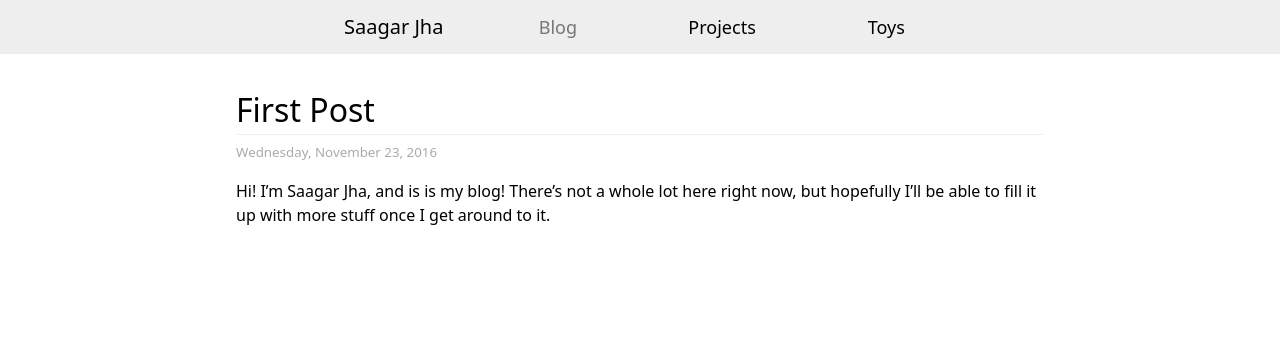
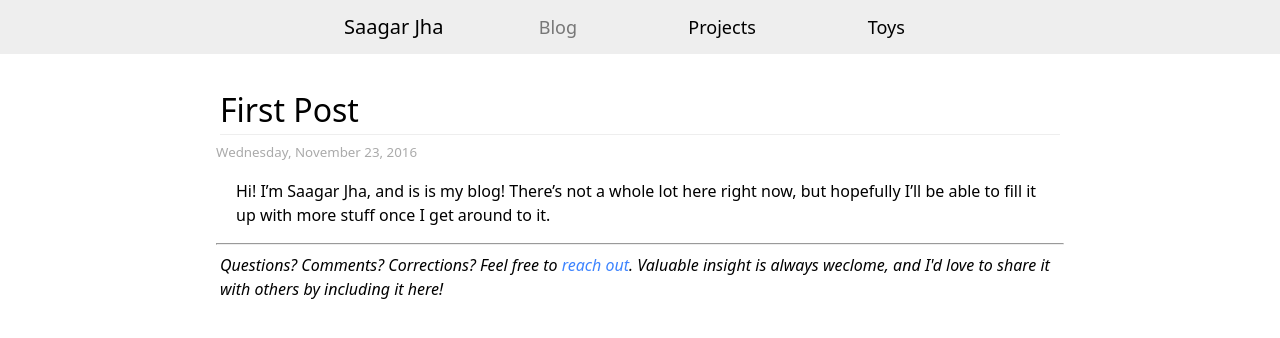
Before and after one commit to saagarjha/saagarjha.github.io, a Jekyll site: the page built from _posts/2016-11-23-first-post/2016-11-23-first-post.md, in a window 1280 px wide. Shown: the top 338 px of the page. Built offline with Jekyll 4.4.1, drawn with Linux system fonts in a browser that asks for light colours.

Commit message:
Update post layout

```diff
--- a/_layouts/post.html
+++ b/_layouts/post.html
@@ -3,10 +3,14 @@ layout: page
 post_stylesheets:
   - post
 ---
-<section class="title">
+<header>
 	<h1>{{ page.title }}</h1>
 	<time>{{ page.date | date: "%A, %B %d, %Y" }}</time>
-</section>
-<section class="content">
+</header>
+<section>
 	{{ content }}
 </section>
+<footer>
+	<hr>
+	<p class="feedback">Questions? Comments? Corrections? Feel free to <a href="mailto:saagar@saagarjha.com">reach out</a>. Valuable insight is always weclome, and I'd love to share it with others by including it here!</i></p>
+</footer>
--- a/css/post.scss
+++ b/css/post.scss
@@ -1,15 +1,22 @@
 ---
 ---
 
-.title {
+$time_margin: 0rem 0rem;
+
+header {
 	time {
 		color: #AAA;
 		font-size: smaller;
 		font-weight: normal;
 		border-bottom: none;
-		margin: 0.25rem;
+		margin: $time_margin;
 	}
 }
+
 section {
 	margin: 1rem;
 }
+
+.feedback {
+	font-style: italic;
+}
```
